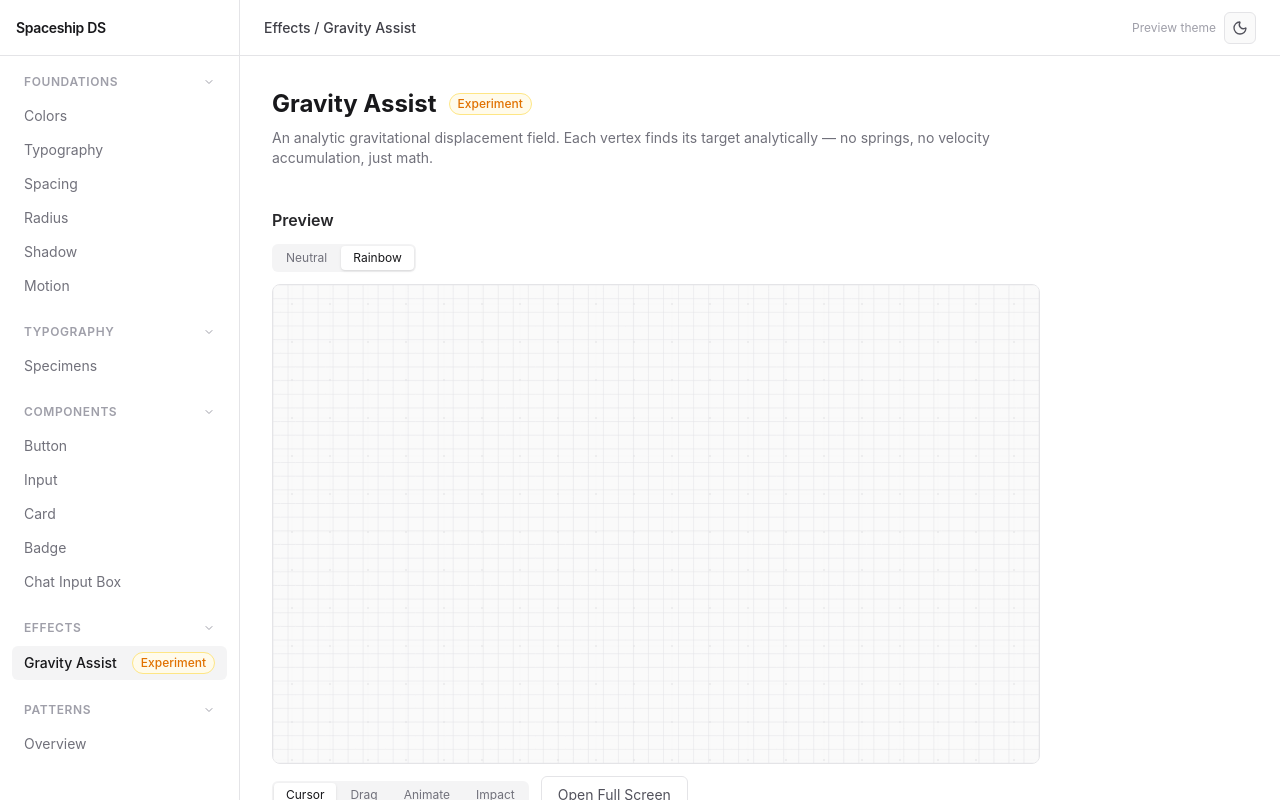
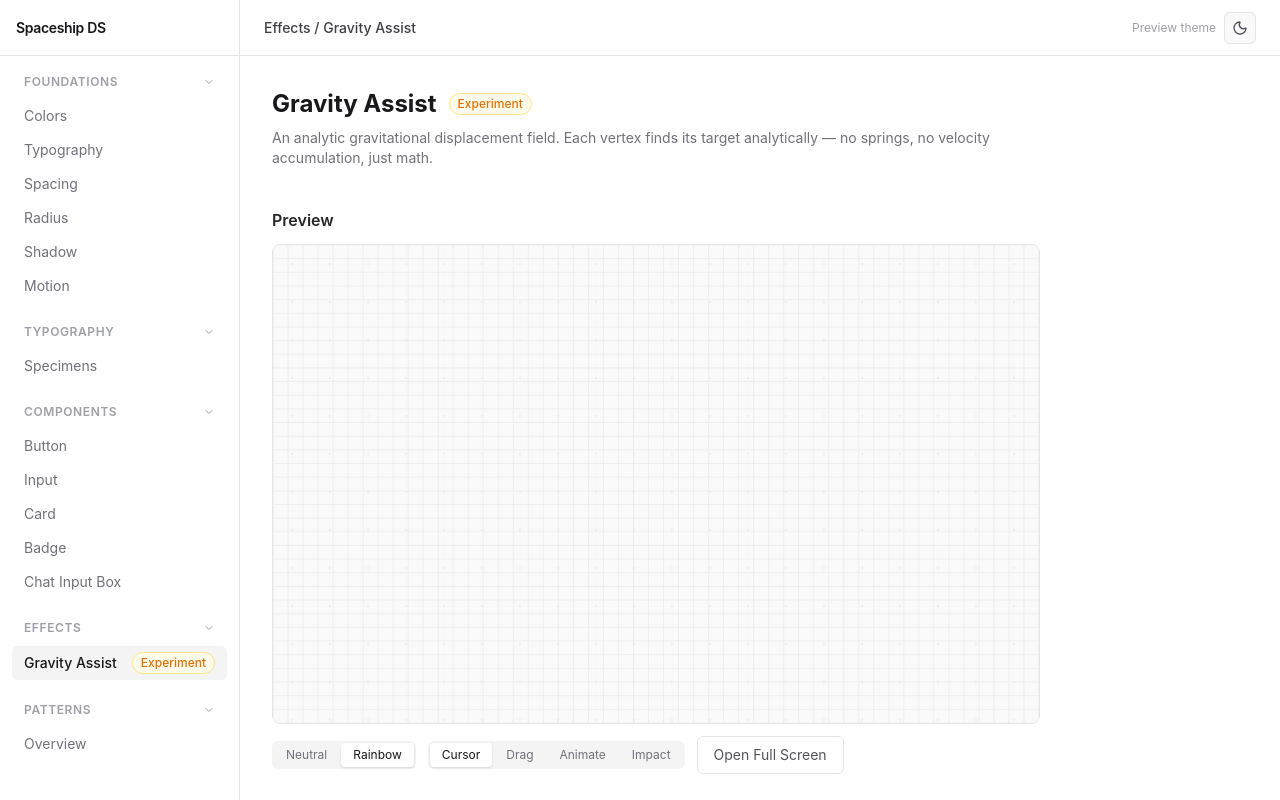
Before and after one commit to KevinAlvarez7/spaceship-design-system, a Next.js app: page /effects/gravity-assist in a window 1280 px wide. Built offline with nearby package versions, Linux system fonts and the light colour scheme.

Commit message:
fix(effects): move ColorModeToggle into controls row below canvas

```diff
--- a/app/effects/[effect]/GravityAssistPage.tsx
+++ b/app/effects/[effect]/GravityAssistPage.tsx
@@ -495,9 +495,6 @@ export function GravityAssistPage() {
       {/* Preview */}
       <section>
         <h2 className="text-base font-semibold text-zinc-800 mb-3">Preview</h2>
-        <div className="flex items-center gap-3 mb-3">
-          <ColorModeToggle colorMode={colorMode} onChange={setColorMode} />
-        </div>
         <PreviewArea
           radius={radius} mass={mass} softness={softness} spring={springRaw / 100}
           colorMode={colorMode}
@@ -507,6 +504,7 @@ export function GravityAssistPage() {
           animCardElsRef={animCardElsRef} handleImpactClick={handleImpactClick}
         />
         <div className="flex items-center gap-3 mt-3">
+          <ColorModeToggle colorMode={colorMode} onChange={setColorMode} />
           <ModeToggle mode={mode} onChange={setMode} />
           <button
             onClick={() => setFullscreen(true)}
```
